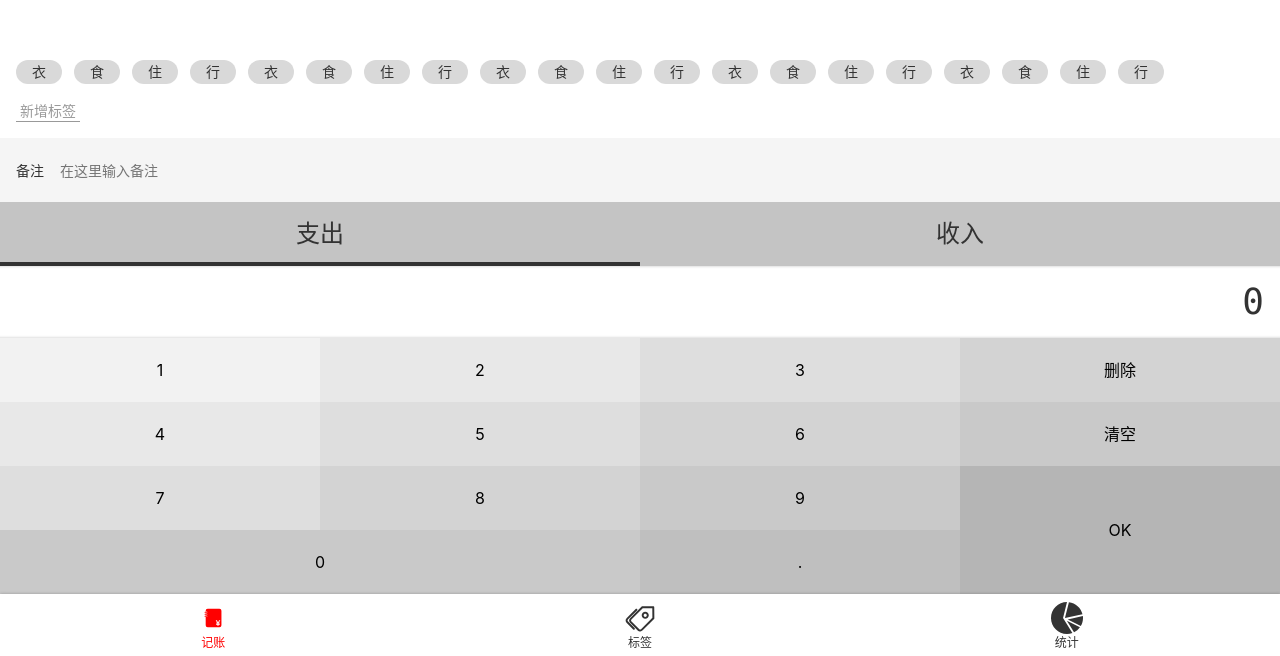
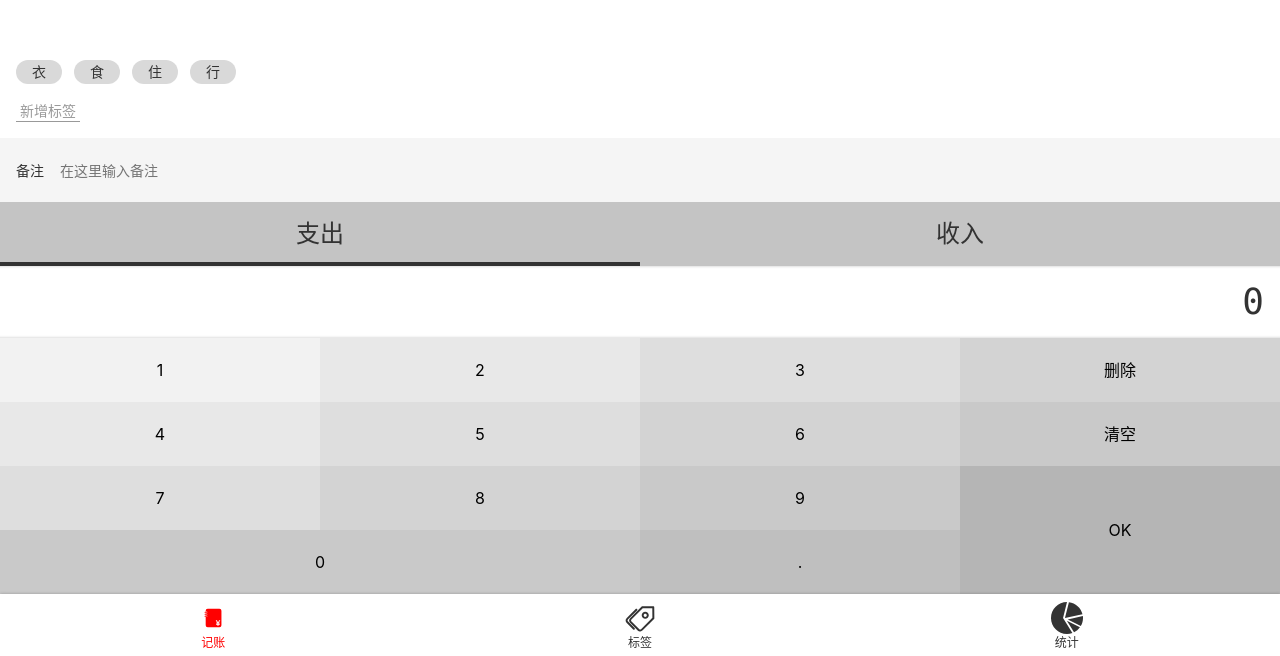
Before and after one commit to supernovaY/OctopusTally, a Vue app: page /#/money in a window 1280 px wide. Shown: the part 144-800 px from the top of the page. Built offline with nearby package versions, Linux system fonts and the light colour scheme.

Commit message:
可以选中取消<tag>

```diff
--- a/src/components/Money/Notes.vue
+++ b/src/components/Money/Notes.vue
@@ -3,8 +3,8 @@
     <label class="notes">
       {{value}}
       <span class="name">备注</span>
-      <input type="text" :value="value"
-             @input="onInput"
+      <input type="text"
+             v-model="value"
              placeholder="在这里输入备注">
     </label>
   </div>
@@ -17,10 +17,6 @@
 @Component
 export default class NumberPad extends Vue {
   value = ''
-  onInput(event: KeyboardEvent){
-    const input = event.target as HTMLInputElement
-    this.value = input.value
-  }
 }
 </script>
 
--- a/src/components/Money/Tags.vue
+++ b/src/components/Money/Tags.vue
@@ -4,35 +4,33 @@
       <button>新增标签</button>
     </div>
     <ul class="current">
-      <li>衣</li>
-      <li>食</li>
-      <li>住</li>
-      <li>行</li>
-      <li>衣</li>
-      <li>食</li>
-      <li>住</li>
-      <li>行</li>
-      <li>衣</li>
-      <li>食</li>
-      <li>住</li>
-      <li>行</li>
-      <li>衣</li>
-      <li>食</li>
-      <li>住</li>
-      <li>行</li>
-      <li>衣</li>
-      <li>食</li>
-      <li>住</li>
-      <li>行</li>
+      <li v-for="tag in dataSource" :key="tag"
+          :class="{selected: selectedTags.indexOf(tag)>=0}"
+      @click="toggle(tag)">{{tag}}
+      </li>
     </ul>
   </div>
 
 </template>
 
 <script lang="ts">
-export default {
-  name: 'Tags'
-};
+import Vue from 'vue'
+import {Component, Prop} from 'vue-property-decorator';
+
+@Component
+export default class Tags extends Vue {
+  @Prop() dataSource: string[] | undefined
+  selectedTags: string[] = [];
+
+  toggle(tag: string){
+    const index = this.selectedTags.indexOf(tag)
+    if(this.selectedTags.indexOf(tag)>=0){
+      this.selectedTags.splice(index, 1)
+    }else{
+      this.selectedTags.push(tag)
+    }
+  }
+}
 </script>
 
 <style lang="scss" scoped>
@@ -46,7 +44,8 @@
     display: flex;
     flex-wrap: wrap;
     > li {
-      background: #d9d9d9;
+      $bg: #d9d9d9;
+      background: $bg;
       $h: 24px;
       height: $h;
       line-height: $h;
@@ -54,6 +53,9 @@
       padding: 0 16px;
       margin-right: 12px;
       margin-top: 4px;
+      &.selected{
+        background: darken($bg, 20%);
+      }
     }
   }
   > .new {
--- a/src/views/Money.vue
+++ b/src/views/Money.vue
@@ -3,11 +3,11 @@
     <NumberPad/>
     <Types/>
     <Notes/>
-    <Tags/>
+    <Tags :data-source="tags"/>
   </Layout>
 </template>
 
-<script lang="ts">
+<script>
 import NumberPad from '@/components/Money/NumberPad.vue';
 import Types from '@/components/Money/Types.vue';
 import Notes from '@/components/Money/Notes.vue';
@@ -15,7 +15,12 @@
 export default {
   name: 'Money',
   components: {Tags, Notes, Types, NumberPad},
-};
+  data(){
+    return{
+      tags: ['衣', '食', '住', '行']
+    }
+  }
+}
 </script>
 
 <style lang="scss">
```
